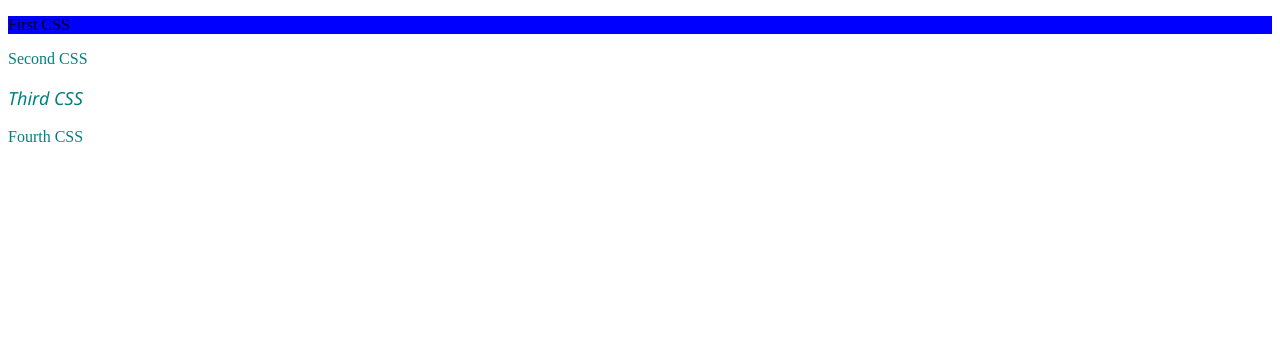
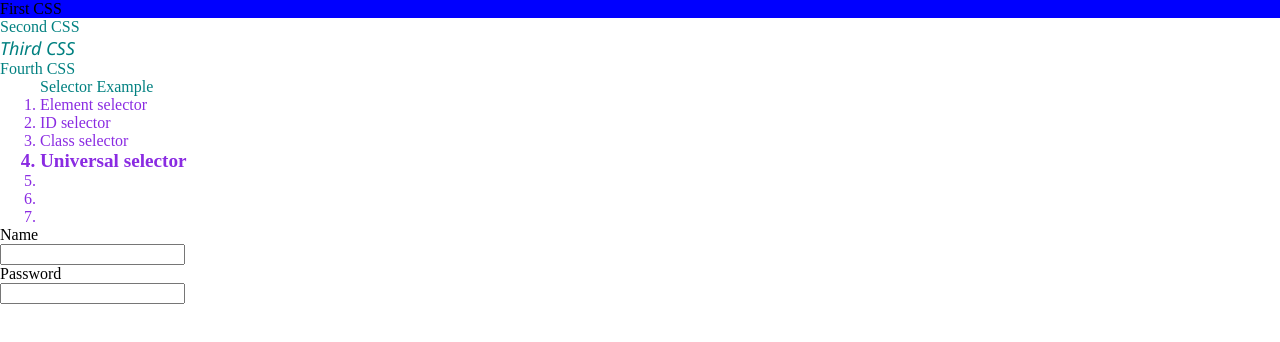
Before and after one commit to MaidulIslam59/html-practice1, a plain HTML site: page selectors.html in a window 1280 px wide. Drawn offline with Linux system fonts and the light colour scheme.

Commit message:
modified

```diff
--- a/selectors.html
+++ b/selectors.html
@@ -6,6 +6,12 @@
     <title>Selectors</title>
 
     <style>
+        *{
+            margin:auto;
+        }
+        div{
+            color: blueviolet;
+        }
         p{
             color: teal;
         }
@@ -19,6 +25,16 @@
             background-color: blue;
             color: #000;
         }
+        .bold, .selector{
+            font-size: larger;
+        }
+        .bold{
+            font-weight: bold;
+        }
+
+        input[type="Password"]{
+            color: springgreen;
+        }
     </style>
 </head>
 <body>
@@ -26,5 +42,23 @@
     <p>Second CSS</p>
     <p id="third">Third CSS</p>
     <p>Fourth CSS</p>
+    <div>
+    <ol class="Selector" >
+        <p>Selector Example</p>
+        <li>Element selector</li>
+        <li>ID selector</li>
+        <li>Class selector</li>
+        <li class="bold">Universal selector</li>
+        <li></li>
+        <li></li>
+        <li></li>
+    </ol>
+    </div>
+    <form action="">
+        <label for="name">Name</label><br>
+        <input type="text"><br>
+        <label for="password">Password</label><br>
+        <input type="password">
+    </form>
 </body>
 </html>
```
